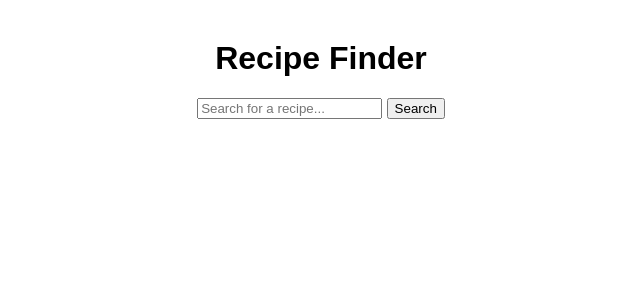
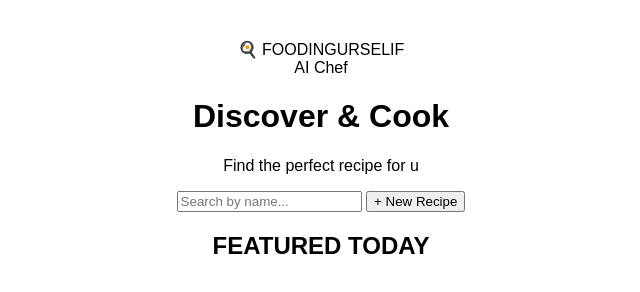
Before and after one commit to rawanalshmsam-hub/myweb, a plain HTML site: page index.html in a window 1280 px wide. Shown: the whole page, without its empty margins (319-959 px from the left). Drawn offline with Linux system fonts and the light colour scheme; files that its build step writes are made by us from their sources.

Commit message:
Update index.html

```diff
--- a/index.html
+++ b/index.html
@@ -1,15 +1,36 @@
 <!DOCTYPE html>
-<html>
+<html lang="en">
 <head>
-  <title>Recipe Finder</title>
-  <link rel="stylesheet" href="/static/style.css">
+    <meta charset="UTF-8">
+    <meta name="viewport" content="width=device-width, initial-scale=1.0">
+    <title>FOOD</title>
+    <link rel="stylesheet" href="style.css">
 </head>
 <body>
-  <h1>Recipe Finder</h1>
-  <input type="text" id="search" placeholder="Search for a recipe...">
-  <button onclick="searchRecipe()">Search</button>
-  <ul id="results"></ul>
+    <nav class="navbar">
+        <div class="logo">🍳 FOODINGURSELIF</div>
+        <div class="nav-links">
 
-  <script src="/static/script.js"></script>
+            <span>AI Chef</span>
+        </div>
+    </nav>
+
+    <header class="hero">
+        <h1>Discover & Cook</h1>
+        <p>Find the perfect recipe for u</p>
+
+        <div class="search-container">
+            <input type="text" id="search" placeholder="Search by name..." oninput="searchRecipe()">
+            <button onclick="searchRecipe()">+ New Recipe</button>
+        </div>
+    </header>
+
+    <main>
+        <h2 class="section-title">FEATURED TODAY</h2>
+        <div id="results" class="recipe-grid">
+            </div>
+    </main>
+
+    <script src="script.js"></script>
 </body>
 </html>
```
